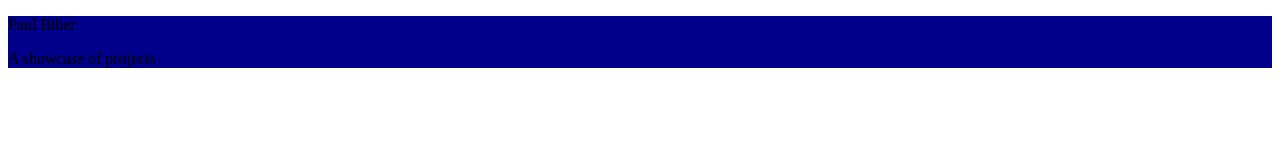
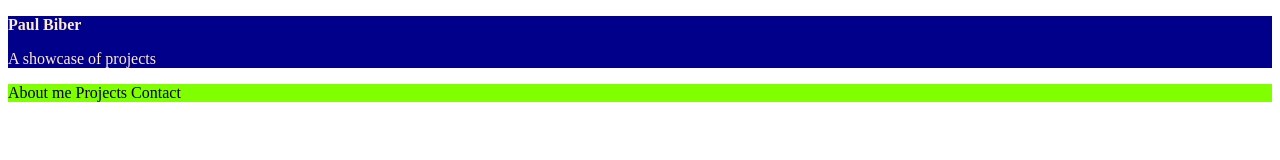
Before and after one commit to roadblock37/portfolio, a plain HTML site: page landing_page.html in a window 1280 px wide. Drawn offline with Linux system fonts and the light colour scheme.

Commit message:
nav styling

```diff
--- a/landing_page.html
+++ b/landing_page.html
@@ -12,11 +12,12 @@
             <p class='myName'>Paul Biber</p>
             <p class='purpose'>A showcase of projects</p>
         </header>
+
         <!-- Nav bar-->
         <nav class ='nav'>
-            <a></a>
-            <a></a>
-            <a></a>
+            <a>About me</a>
+            <a>Projects</a>
+            <a>Contact</a>
 
         </nav>
 
--- a/portfolio_css.css
+++ b/portfolio_css.css
@@ -6,7 +6,20 @@
 }
 
 /* header text classes */
-.name{
+.myName{
     font-weight: bold;
+    font-size: 46;
+    color:blanchedalmond;
+}
+
+.purpose{
     font-size: 26;
+    color: blanchedalmond;
 }
+
+/* navigation bar*/
+.nav{
+    position: sticky;
+    background-color: chartreuse;
+    border: 1px black;
+}
```
